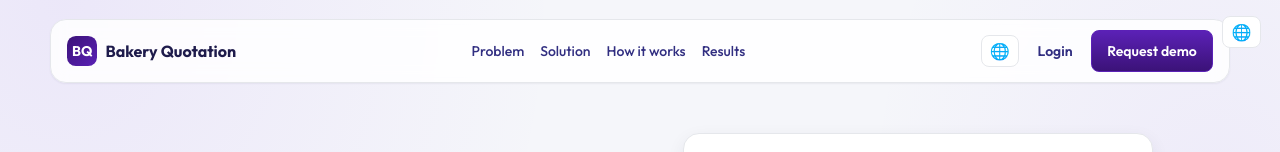
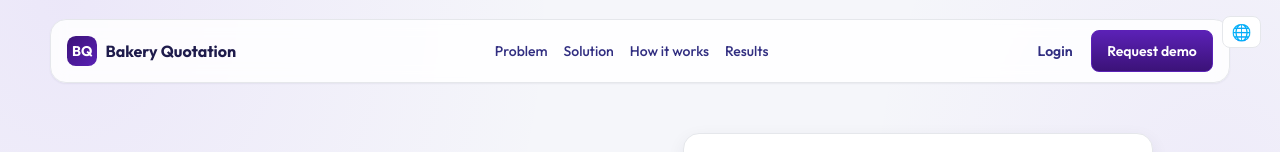
Before and after one commit to GabrielRoger07/Bakery-Quotation, a React (Create React App) app in the folder frontend/: page / in a window 1280 px wide. Shown: the top 152 px of the page. Built offline with nearby package versions, Linux system fonts and the light colour scheme; no server answers.

Commit message:
Fix few design bugs

```diff
--- a/frontend/src/components/Table.css
+++ b/frontend/src/components/Table.css
@@ -56,6 +56,10 @@
     border-color: var(--color-accent);
     color: var(--color-text-inverse);
     box-shadow: var(--shadow-accent);
+}
+
+.btn-secondary.filter-toggle-active svg {
+    stroke: #fff;
 }
 
 .btn-secondary.filter-toggle-active:hover:not(:disabled) {
--- a/frontend/src/pages/Marketing/LandingPage.jsx
+++ b/frontend/src/pages/Marketing/LandingPage.jsx
@@ -35,7 +35,6 @@ const LandingPage = () => {
                     <a href="#social-proof">{t("landing_nav_results")}</a>
                 </nav>
                 <div className="landing-topbar-actions">
-                    <LangSwitcher />
                     <Link to="/login" className="btn-link">{t("login")}</Link>
                     <Link to="/register" className="btn-solid">{t("landing_cta_primary")}</Link>
                 </div>
```
